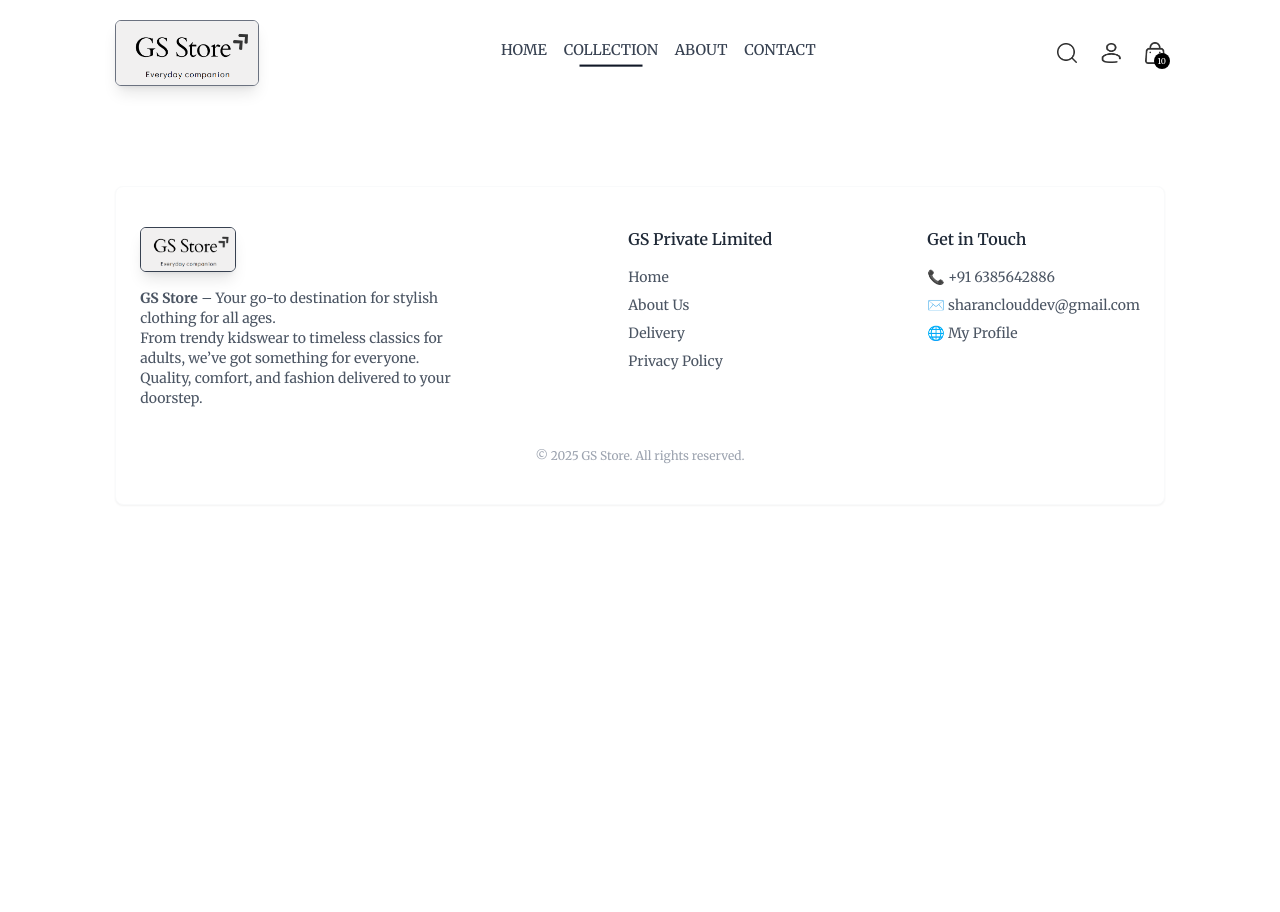
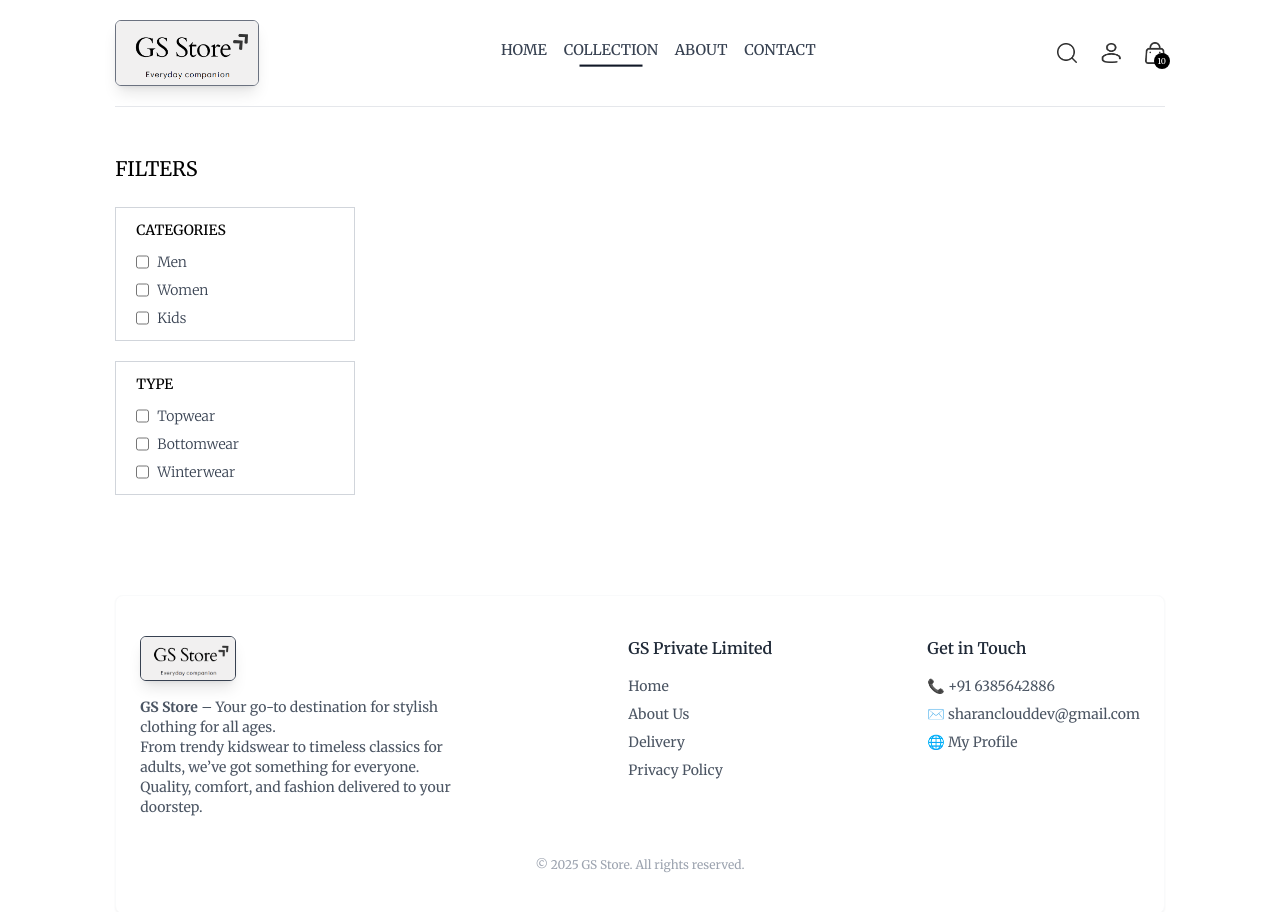
Before and after one commit to Hirthuk/GS-Store_Frontend, a React (Vite) app: page /collection in a window 1280 px wide. Before the commit the page ends 800 px from the top, so only its background shows below. Built offline with nearby package versions, Linux system fonts and the light colour scheme; a web font is replaced by a local one.

Commit message:
Collection page started

```diff
--- a/src/App.jsx
+++ b/src/App.jsx
@@ -13,10 +13,12 @@ import {
   Login,
 } from "./pages/index";
 import Navbar from "./components/Navbar";
+import Footer from "./components/Footer";
 
 const App = () => {
   return (
     <div className="px-4 sm:px-[5vw] md:px-[7vw] lg:px-[9vw]">
+
       <Navbar/>
       <Routes>
         <Route path="/" element={<Home />} />
@@ -29,6 +31,7 @@ const App = () => {
         <Route path="place-order" element={<PlaceOrder />} />
         <Route path="product/:productId" element={<Product />} />
       </Routes>
+      <Footer/>
     </div>
   );
 };
--- a/src/pages/Collection.jsx
+++ b/src/pages/Collection.jsx
@@ -1,9 +1,51 @@
-import React from 'react'
+import React, { useContext, useState } from 'react'
 import Footer from '../components/Footer'
+import { ShopContext } from '../context/ShopContext'
+import { assets } from '../assets/assets';
+const Collection = () => {
+  const {products} = useContext(ShopContext);
+  const [showFilter,setShowFilter] = useState(false);
+  return (
+   <section className='flex flex-col sm:flex-row gap-1 sm:gap-10 pt-10 border-t'>
 
-const Collection = () => {
-  return (
-   <section><Footer/></section>
+    {/* Filter options */}
+    <div className='min-w-60'>
+      <p onClick={() => setShowFilter(!showFilter)}  className='my-2 text-xl flex items-center cursor-pointer gap-2'>FILTERS</p>
+      <img className={`h-3 sm:hidden ${showFilter ? 'rotate-90': ''}`} src={assets.dropdown_icon} alt="" />
+      {/* Category filter */}
+      <div className={`border border-gray-300 pl-5 py-3 mt-6 ${showFilter ? '' :'hidden'} sm:block`}>
+      <p className='text-sm mb-3 font-medium'>CATEGORIES</p>
+      <div className='flex flex-col gap-2 font-light text-sm text-gray-700'>
+        <p className='flex gap-2'>
+          <input type="checkbox" name="Men" id="Men" value={'Men'} /> Men
+        </p>
+        <p className='flex gap-2'>
+          <input type="checkbox" name="Women" id="Women" value={'Women'} /> Women
+        </p>
+        <p className='flex gap-2'>
+          <input type="checkbox" name="Kids" id="Kids" value={'Kids'} /> Kids
+        </p>
+      </div>
+      </div>
+      {/* SubCategory filter */}
+      <div className={`border border-gray-300 pl-5 py-3 my-5 ${showFilter ? '' :'hidden'} sm:block`}>
+      <p className='text-sm mb-3 font-medium'>TYPE</p>
+      <div className='flex flex-col gap-2 font-light text-sm text-gray-700'>
+        <p className='flex gap-2'>
+          <input type="checkbox" name="Topwear" id="Topwear" value={'Topwear'} /> Topwear
+        </p>
+        <p className='flex gap-2'>
+          <input type="checkbox" name="Bottomwear" id="Bottomwear" value={'Bottomwear'} /> Bottomwear
+        </p>
+        <p className='flex gap-2'>
+          <input type="checkbox" name="Winterwear" id="Winterwear" value={'Winterwear'} /> Winterwear
+        </p>
+      </div>
+      </div>
+    </div>
+
+
+    </section>
 
 
   )
--- a/src/pages/Contact.jsx
+++ b/src/pages/Contact.jsx
@@ -8,8 +8,9 @@ const Contact = () => {
   return (
     <div>
       <section className="delius-regular flex flex-col items-center gap-10 px-4 py-10 text-lg md:text-xl">
+        <div className='text-3xl -mt-5'>
         <Title text1={"CONTACT"} text2={"US"} />
-
+        </div>
         <div className="flex flex-col md:flex-row gap-10 items-center justify-center w-full max-w-6xl">
           {/* Contact Image */}
           <img
@@ -43,7 +44,6 @@ const Contact = () => {
       </section>
 
       <NewsLetter />
-      <Footer />
     </div>
   );
 };
--- a/src/pages/Home.jsx
+++ b/src/pages/Home.jsx
@@ -14,7 +14,6 @@ const Home = () => {
       <BestSellers/>
       <Outpolicy/>
       <NewsLetter/>
-      <Footer/>
     </div>
   )
 }
```
